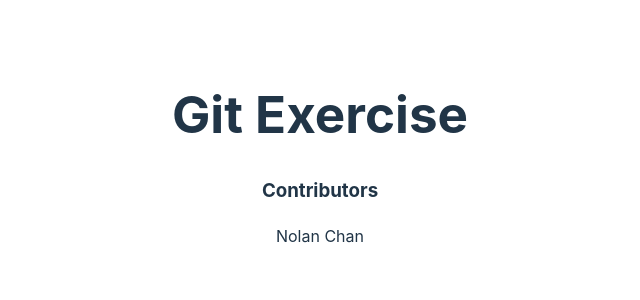
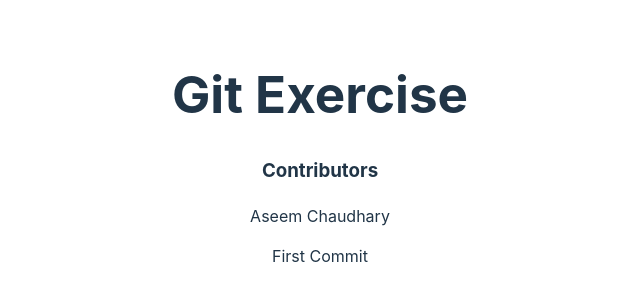
Before and after one commit to NolanChan1/GitExercise, a React (Vite) app: page / in a window 1280 px wide. Shown: the part 242-542 px from the top of the page, without its empty margins (320-960 px from the left). Built offline with nearby package versions, Linux system fonts and the light colour scheme.

Commit message:
First Commit for Vosyn

```diff
--- a/src/App.jsx
+++ b/src/App.jsx
@@ -5,7 +5,8 @@ function App() {
     <div>
       <h1>Git Exercise</h1>
       <h3>Contributors</h3>
-      <p>Nolan Chan</p>
+      <p>Aseem Chaudhary</p>
+      <p>First Commit</p>
     </div>
   );
 }
```
